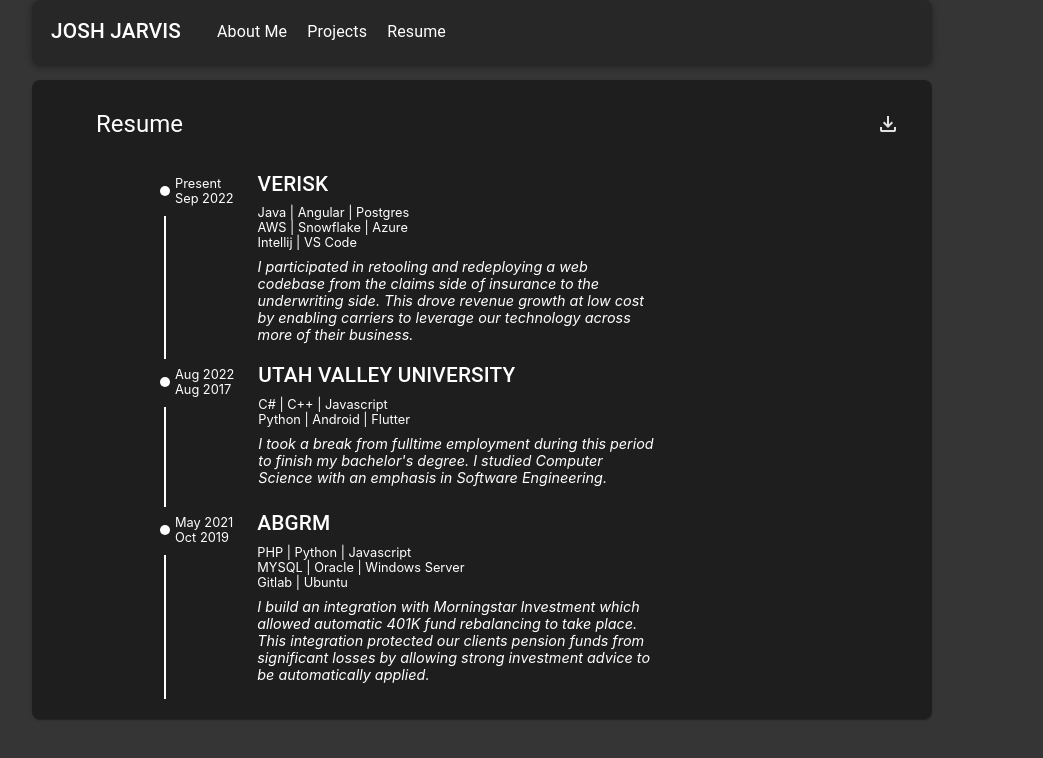
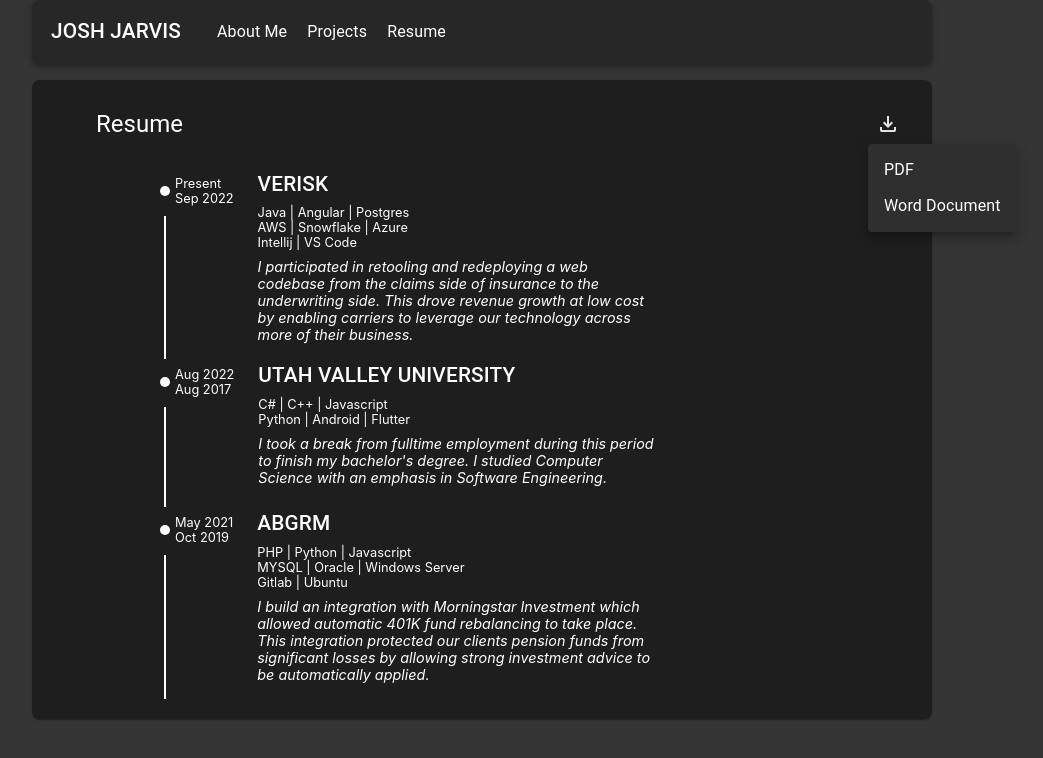
Before and after one commit to ixonstater/react-resume, a React (Vite) app: page /resume in a window 1280 px wide. Both pictures are taken after a click on the button 1046 px from the left and 124 px from the top of the page. Shown: the top 758 px of the page, without its empty margins (158-1201 px from the left). Built offline with nearby package versions, Linux system fonts and the light colour scheme.

Commit message:
Finished adding resume download button and menu.

```diff
--- a/src/resume/Resume.tsx
+++ b/src/resume/Resume.tsx
@@ -1,10 +1,24 @@
-import { Box, IconButton, Typography } from "@mui/material";
+import { Box, IconButton, Link, Menu, MenuItem, Typography } from "@mui/material";
 import Page from "../components/Page";
 import Sxp from "../Sxp";
 import { ResumeEntry } from "./resume_entry/ResumeEntry";
 import { DownloadIcon } from "../components/icons/DownloadIcon";
+import React from "react";
 
 export function Resume(): JSX.Element {
+  const [anchorEl, setAnchorEl] = React.useState<null | HTMLElement>(null);
+  const open = Boolean(anchorEl);
+  const handleClick = (event: React.MouseEvent<HTMLButtonElement>) => {
+    setAnchorEl(event.currentTarget);
+  };
+  const handleClose = () => {
+    setAnchorEl(null);
+  };
+
+  const linkStyles = {
+    textDecoration: "none",
+  };
+
   return (
     <Page>
       <Box
@@ -21,9 +35,17 @@
         }}
       >
         <Typography variant="h5">Resume</Typography>
-        <IconButton onClick={() => {}}>
+        <IconButton onClick={handleClick}>
           <DownloadIcon></DownloadIcon>
         </IconButton>
+        <Menu anchorEl={anchorEl} open={open} onClose={handleClose}>
+          <Link href="/assets/resume.pdf" underline="none" color="inherit" download="resume.pdf">
+            <MenuItem onClick={handleClose}>PDF</MenuItem>
+          </Link>
+          <Link href="/assets/resume.docx" underline="none" color="inherit" download="resume.docx">
+            <MenuItem onClick={handleClose}>Word Document</MenuItem>
+          </Link>
+        </Menu>
       </Box>
       <ResumeEntry
         start={new Date("09/01/2022")}
```
Also changed, not shown: 1 other file (tests, documents, lock files or other folders).
